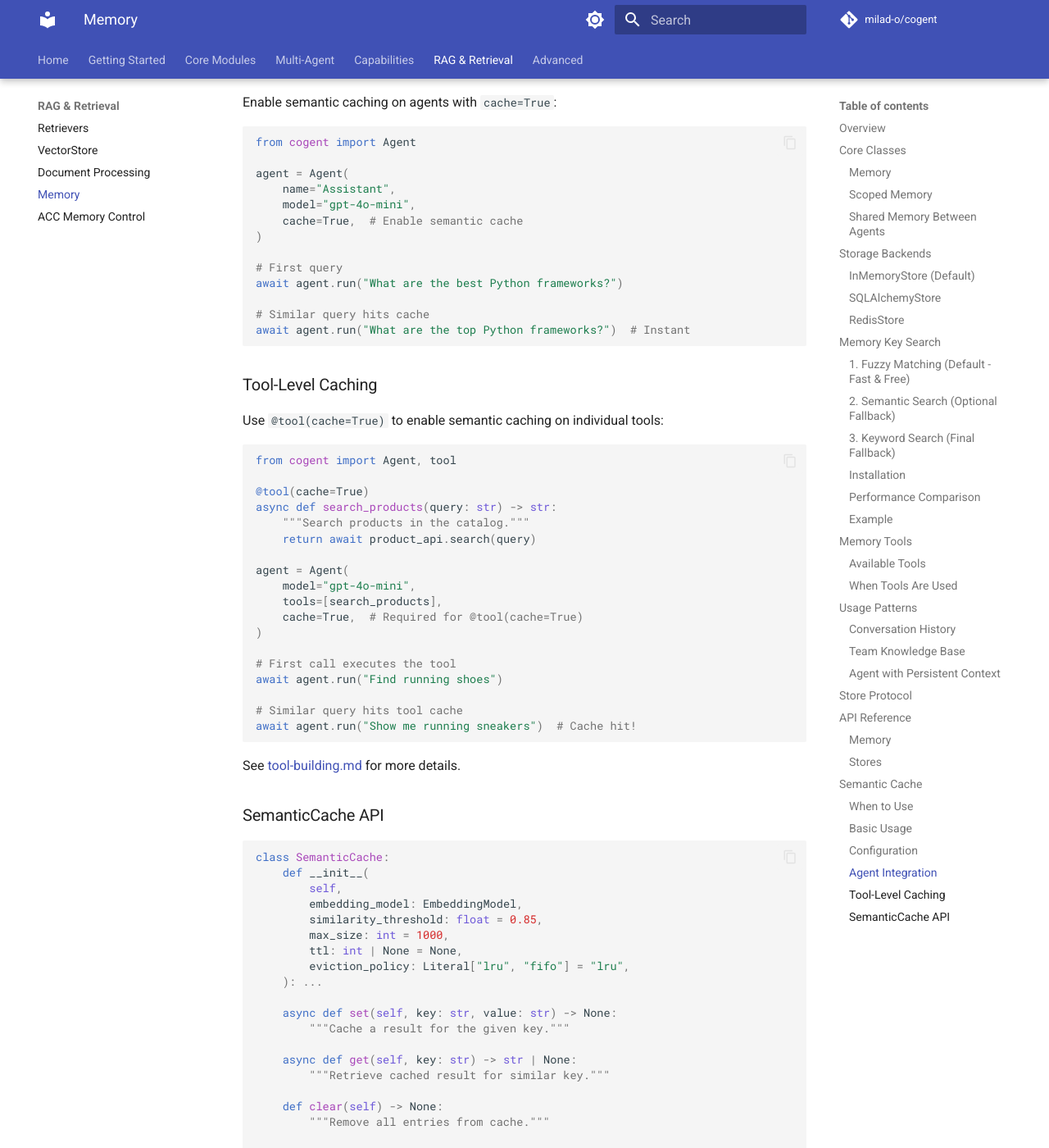
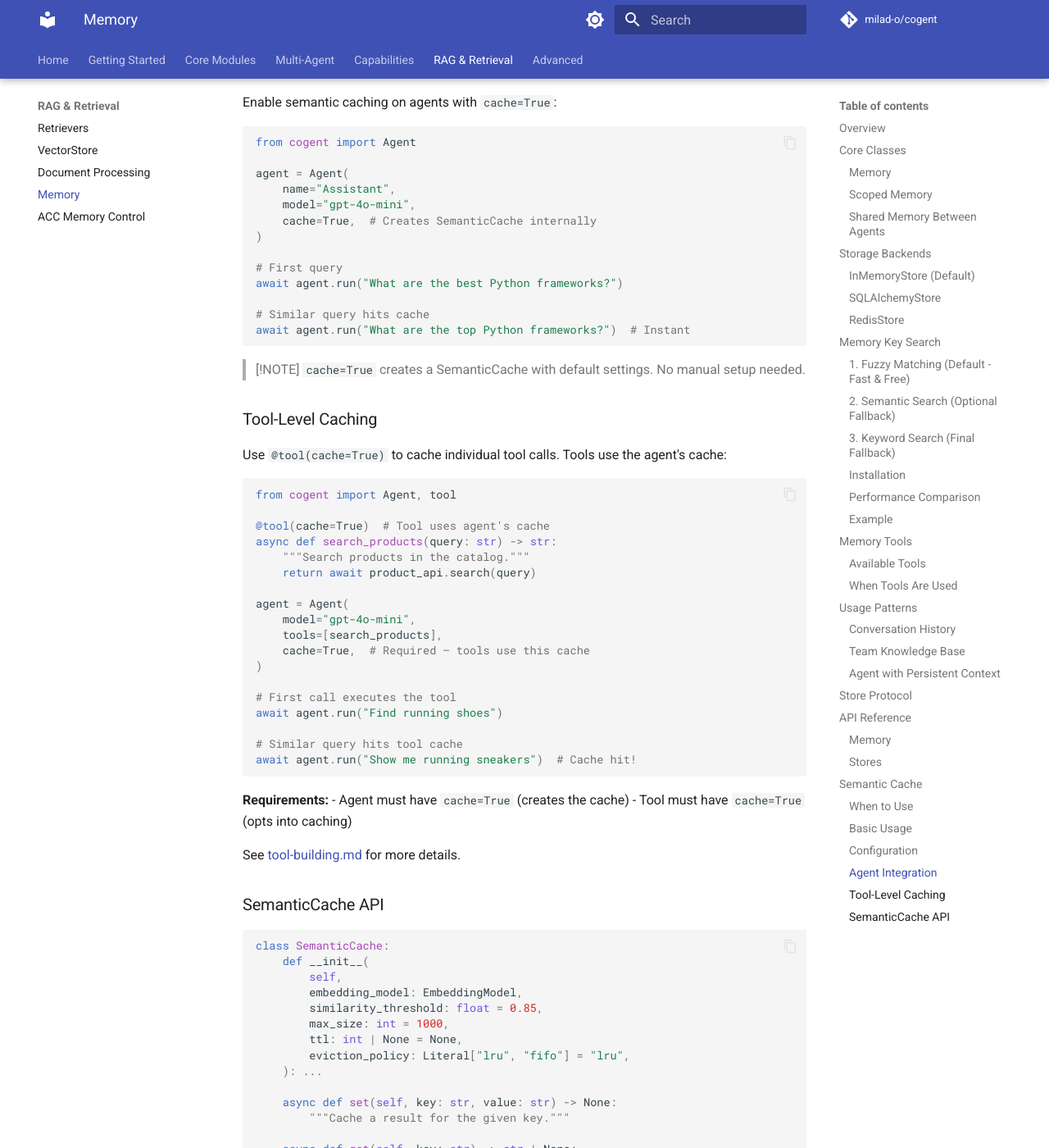
Before and after one commit to milad-o/cogent, an MkDocs documentation site: the page built from docs/memory.md, in a window 1280 px wide and 1400 px high, scrolled down 13154 px. Shown: the whole window at 82% size. Built offline with MkDocs 1.6.1 and Material for MkDocs 9.7.7, drawn with Linux system fonts in a browser that asks for light colours; comment, search, counter and statistics services are not loaded; the version menu is left out.

Commit message:
docs: clarify cache=True creates SemanticCache internally

````diff
--- a/docs/memory.md
+++ b/docs/memory.md
@@ -635,7 +635,7 @@ from cogent import Agent
 agent = Agent(
     name="Assistant",
     model="gpt-4o-mini",
-    cache=True,  # Enable semantic cache
+    cache=True,  # Creates SemanticCache internally
 )
 
 # First query
@@ -645,14 +645,17 @@ await agent.run("What are the best Python frameworks?")
 await agent.run("What are the top Python frameworks?")  # Instant
 ```
 
+> [!NOTE]
+> `cache=True` creates a SemanticCache with default settings. No manual setup needed.
+
 ### Tool-Level Caching
 
-Use `@tool(cache=True)` to enable semantic caching on individual tools:
+Use `@tool(cache=True)` to cache individual tool calls. Tools use the agent's cache:
 
 ```python
 from cogent import Agent, tool
 
-@tool(cache=True)
+@tool(cache=True)  # Tool uses agent's cache
 async def search_products(query: str) -> str:
     """Search products in the catalog."""
     return await product_api.search(query)
@@ -660,7 +663,7 @@ async def search_products(query: str) -> str:
 agent = Agent(
     model="gpt-4o-mini",
     tools=[search_products],
-    cache=True,  # Required for @tool(cache=True)
+    cache=True,  # Required — tools use this cache
 )
 
 # First call executes the tool
@@ -669,6 +672,10 @@ await agent.run("Find running shoes")
 # Similar query hits tool cache
 await agent.run("Show me running sneakers")  # Cache hit!
 ```
+
+**Requirements:**
+- Agent must have `cache=True` (creates the cache)
+- Tool must have `cache=True` (opts into caching)
 
 See [tool-building.md](tool-building.md#semantic-caching) for more details.
 
````
